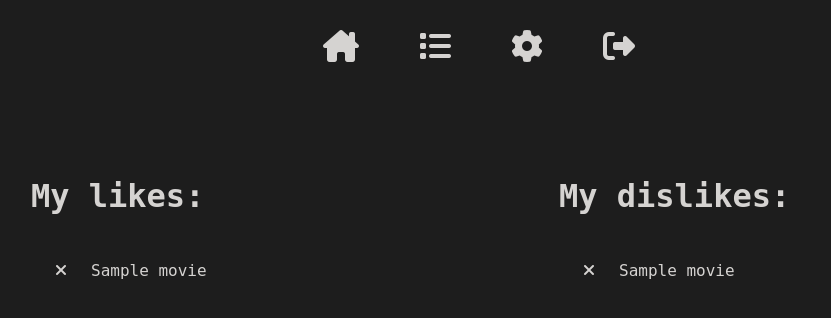
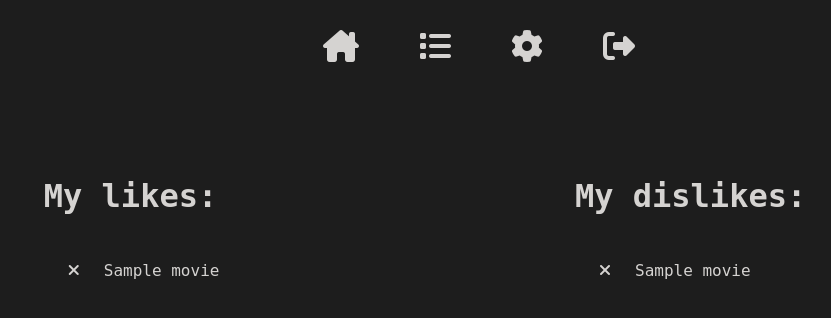
Before and after one commit to tomday8/WhistlejacketFinal, a Flask app: template templates/likes.html in a window 1280 px wide. Shown: the top 318 px of the page, without its empty margins (161-992 px from the left). Run offline with Flask 2, Linux system fonts and the light colour scheme; a user stored in the database is signed in; tables that the repository leaves empty hold one stand-in row (values such as "Sample post"); the template is opened without the code that fills it: most values are stand-ins (such as "Sample title", 1, 10 or a date in 2020); some libraries are stand-ins or nearby versions.

Commit message:
adjusted spacing

```diff
--- a/static/css/styles.css
+++ b/static/css/styles.css
@@ -197,12 +197,9 @@ a.icon-left {
   }
 
   .liked-movies {
-    /* margin: auto; */
-    /* margin-left: auto;
-    margin-right: auto; */
     text-align: left;
     vertical-align: top;
-    margin-left: 12rem;
+    margin-left: 16%;
     width: 50%;
   }
 
@@ -212,12 +209,9 @@ a.icon-left {
   }
 
   .disliked-movies {
-    /* margin: auto; */
-    /* margin-left: auto;
-    margin-right: auto; */
     text-align: left;
     vertical-align: top;
-    margin-right: 2rem;
+    margin-right: 1%;
     width: 50%;
   }
 
```
